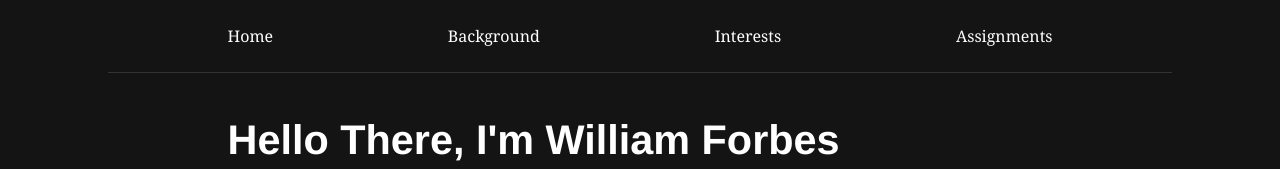
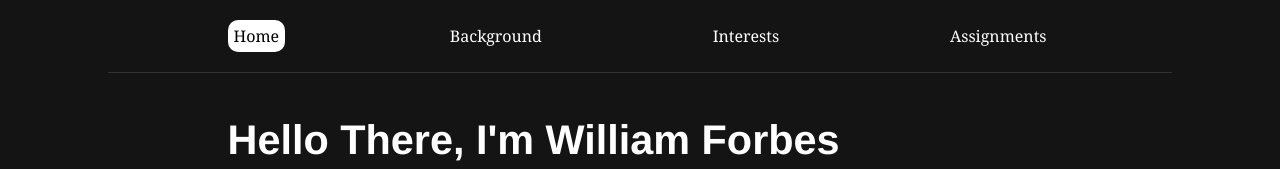
Before and after one commit to forbesw17/CSCI-4710, a plain HTML site: page HW2/index.html in a window 1280 px wide. Shown: the top 169 px of the page. Drawn offline with Linux system fonts and the light colour scheme.

Commit message:
Added active navigation styling

```diff
--- a/HW2/index.css
+++ b/HW2/index.css
@@ -33,9 +33,22 @@ nav > ul {
   padding: 0;
 }
 
+nav > ul > li {
+  padding-inline: 6px;
+  border-radius: 10px;
+}
+
 a {
   text-decoration: none;
   color: white;
+}
+
+.li-active {
+  background-color: white;
+}
+
+.a-active {
+  color: black;
 }
 
 a:hover {
--- a/HW2/index.html
+++ b/HW2/index.html
@@ -11,7 +11,7 @@
 
     <nav>
       <ul>
-        <li><a href="index.html">Home</a></li>
+        <li class="li-active"><a class="a-active" href="index.html">Home</a></li>
         <li><a href="background.html">Background</a></li>
         <li><a href="interests.html">Interests</a></li>
         <li><a href="../default.html">Assignments</a></li>
```
Also changed, not shown: HW2/background.html (+1 -1 lines), HW2/interests.html (+1 -1 lines).
